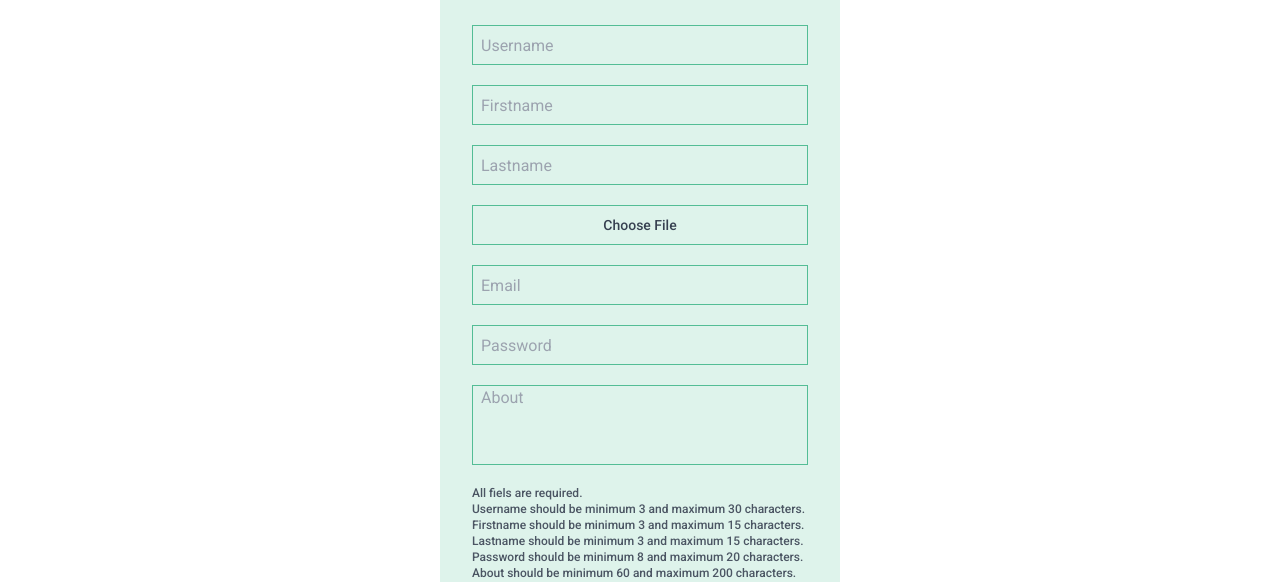
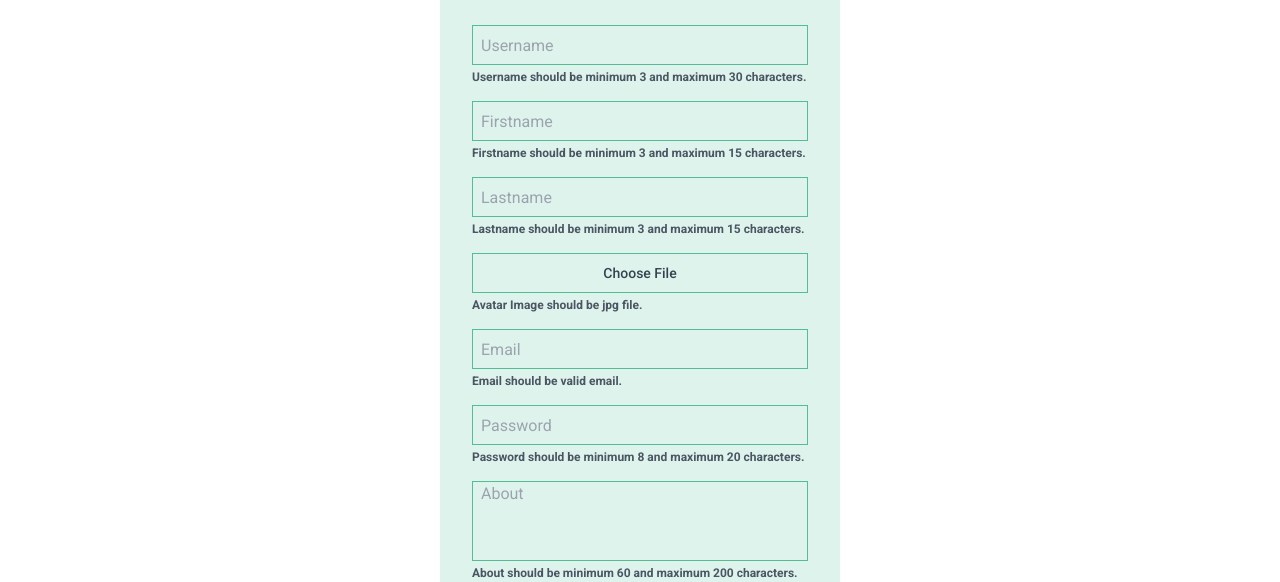
Before and after one commit to PrinceKhunt16/My-Blog-NextJs-Strapi-Redux-TypeScript, a Next.js app in the folder my-blog-client/: page /signin in a window 1280 px wide. Shown: the part 215-797 px from the top of the page. Built offline with nearby package versions, Linux system fonts and the light colour scheme.

Commit message:
Some changes

```diff
--- a/my-blog-client/pages/account.tsx
+++ b/my-blog-client/pages/account.tsx
@@ -44,7 +44,7 @@ export default function Account() {
                             <h1 className="font-caveatbrush text-3xl text-gray-600">{user.username}</h1>
                         </div>
                     </div>
-                    <ul className="w-full borderbottom pb-3 my-3 flex items-center justify-start gap-4">
+                    <ul className="w-full borderbottom pb-4 my-3 flex items-center justify-start gap-4">
                         {
                             tabs.map((t, idx) => {
                                 return (
--- a/my-blog-client/pages/signin.tsx
+++ b/my-blog-client/pages/signin.tsx
@@ -143,29 +143,27 @@ export default function Signup() {
                     <div className="w-[400px] my-20 rounded-lg bg-[#53bd9530]">
                         <form onSubmit={(e) => handleSubmit(e)} className="flex flex-col p-8">
                             <h1 className="font-caveatbrush text-2xl text-center text-gray-600 mb-6">Sign in</h1>
-                            <input className="bg-transparent mb-5 px-2 h-10 focus:outline-none text-gray-600 border border-[#53bd95]" type="text" name="username" placeholder="Username" onChange={(e) => handleChange(e)} />
-                            <input className="bg-transparent mb-5 px-2 h-10 focus:outline-none text-gray-600 border border-[#53bd95]" type="text" name="firstname" placeholder="Firstname" onChange={(e) => handleChange(e)} />
-                            <input className="bg-transparent mb-5 px-2 h-10 focus:outline-none text-gray-600 border border-[#53bd95]" type="text" name="lastname" placeholder="Lastname" onChange={(e) => handleChange(e)} />
+                            <input className="bg-transparent mb-1 px-2 h-10 focus:outline-none text-gray-600 border border-[#53bd95]" type="text" name="username" placeholder="Username" onChange={(e) => handleChange(e)} />
+                            <p className="mb-4 text-gray-600 font-semibold text-xs">Username should be minimum 3 and maximum 30 characters.</p>
+                            <input className="bg-transparent mb-1 px-2 h-10 focus:outline-none text-gray-600 border border-[#53bd95]" type="text" name="firstname" placeholder="Firstname" onChange={(e) => handleChange(e)} />
+                            <p className="text-gray-600 mb-4 font-semibold text-xs">Firstname should be minimum 3 and maximum 15 characters.</p>
+                            <input className="bg-transparent mb-1 px-2 h-10 focus:outline-none text-gray-600 border border-[#53bd95]" type="text" name="lastname" placeholder="Lastname" onChange={(e) => handleChange(e)} />
+                            <p className="text-gray-600 mb-4 font-semibold text-xs">Lastname should be minimum 3 and maximum 15 characters.</p>
                             <div className="signin flex gap-2">
                                 {avatarPreview &&
-                                    <img className="h-10 w-10 rounded-full object-cover border border-[#53bd95]" src={avatarPreview} alt="" />
+                                    <img className="h-10 w-10 rounded-full object-cover border border-[#53bd95]" src={avatarPreview} alt="avatar" />
                                 }
-                                <input className="mb-5 h-10 focus:outline-none text-gray-600 border border-[#53bd95]" type="file" name="avatar" onChange={(e) => handleChange(e)} />
+                                <input className="mb-1 h-10 focus:outline-none text-gray-600 border border-[#53bd95]" type="file" name="avatar" onChange={(e) => handleChange(e)} />
                             </div>
-                            <input className="bg-transparent mb-5 px-2 h-10 focus:outline-none text-gray-600 border border-[#53bd95]" type="text" name="email" placeholder="Email" onChange={(e) => handleChange(e)} />
-                            <input className="bg-transparent mb-5 px-2 h-10 focus:outline-none text-gray-600 border border-[#53bd95]" type="password" name="password" placeholder="Password" onChange={(e) => handleChange(e)} />
-                            <textarea className="bg-transparent mb-5 px-2 h-20 focus:outline-none text-gray-600 border border-[#53bd95] resize-none" name="about" placeholder="About" onChange={(e) => handleChange(e)} />
-                            <div className="text-gray-600 pb-5 font-medium text-xs">
-                                <p>All fiels are required.</p>
-                                <p>Username should be minimum 3 and maximum 30 characters.</p>
-                                <p>Firstname should be minimum 3 and maximum 15 characters.</p>
-                                <p>Lastname should be minimum 3 and maximum 15 characters.</p>
-                                <p>Password should be minimum 8 and maximum 20 characters.</p>
-                                <p>About should be minimum 60 and maximum 200 characters.</p>
-                                <p>Avatar Image should be jpg file.</p>
-                            </div>
+                            <p className="text-gray-600 mb-4 font-semibold text-xs">Avatar Image should be jpg file.</p>
+                            <input className="bg-transparent mb-1 px-2 h-10 focus:outline-none text-gray-600 border border-[#53bd95]" type="text" name="email" placeholder="Email" onChange={(e) => handleChange(e)} />
+                            <p className="text-gray-600 mb-4 font-semibold text-xs">Email should be valid email.</p>
+                            <input className="bg-transparent mb-1 px-2 h-10 focus:outline-none text-gray-600 border border-[#53bd95]" type="password" name="password" placeholder="Password" onChange={(e) => handleChange(e)} />
+                            <p className="text-gray-600 mb-4 font-semibold text-xs">Password should be minimum 8 and maximum 20 characters.</p>
+                            <textarea className="bg-transparent mb-1 px-2 h-20 focus:outline-none text-gray-600 border border-[#53bd95] resize-none" name="about" placeholder="About" onChange={(e) => handleChange(e)} />
+                            <p className="text-gray-600 mb-4 font-semibold text-xs">About should be minimum 60 and maximum 200 characters.</p>
                             <div className="mt-5 flex items-center justify-center bottom-0 left-0 w-full p-2">
-                                <button type="submit" className="text-gray-700 pt-[2px] h-[42px] w-24 text-sm font-medium rounded-full bg-[#53bd9560]">SIGN IN</button>
+                                <button type="submit" className="text-gray-700 mt-4 h-[40px] w-20 text-xs font-bold rounded-full bg-[#53bd9560]">SIGN IN</button>
                             </div>
                         </form>
                     </div>
--- a/my-blog-client/pages/signup.tsx
+++ b/my-blog-client/pages/signup.tsx
@@ -51,9 +51,8 @@ export default function Login() {
 
             setUserContext({ ...obj })
             setIsLoggedIn(true)
-            Toast('You are logged in')
 
-            router.push('/')
+            router.push('/account')
         } catch (e) {
             console.log(e)
             Toast('Invalid user credentials')
@@ -83,7 +82,7 @@ export default function Login() {
                                 <input className="bg-transparent mb-5 px-2 h-10 focus:outline-none text-gray-600 border border-[#53bd95]" type="email" name="email" placeholder="Email" onChange={(e) => handleChange(e)} />
                                 <input className="bg-transparent mb-5 px-2 h-10 focus:outline-none text-gray-600 border border-[#53bd95]" type="password" name="password" placeholder="Password" onChange={(e) => handleChange(e)} />
                                 <div className="mt-5 flex items-center justify-center bottom-0 left-0 w-full p-2">
-                                    <button type="submit" className="text-gray-700 pt-[2px] h-[42px] w-24 text-sm font-medium rounded-full bg-[#53bd9560]">SIGN UP</button>
+                                    <button type="submit" className="text-gray-700 mt-4 h-[40px] w-20 text-xs font-bold rounded-full bg-[#53bd9560]">SIGN UP</button>
                                 </div>
                             </form>
                         </div>
--- a/my-blog-client/pages/write.tsx
+++ b/my-blog-client/pages/write.tsx
@@ -166,16 +166,20 @@ export default function Write({ categories }: IPropTypes) {
                 <div className="w-[400px] my-20 rounded-lg bg-[#53bd9530]">
                     <form className="flex flex-col p-8" onSubmit={(e) => handleSubmit(e)} >
                         <h1 className="font-caveatbrush text-2xl text-center text-gray-600 mb-6">Write Blog</h1>
-                        <input className="bg-transparent mb-5 px-2 h-10 focus:outline-none text-gray-600 border border-[#53bd95]" type="text" name="Title" placeholder="Title" onChange={(e) => handleChange(e)} />
+                        <input className="bg-transparent mb-1 px-2 h-10 focus:outline-none text-gray-600 border border-[#53bd95]" type="text" name="Title" placeholder="Title" onChange={(e) => handleChange(e)} />
+                        <p className="text-gray-600 mb-4 font-semibold text-xs">Title should be minimum 10 and maximum 150 characters.</p>
                         <div className="signin flex gap-2">
                             {imagePreview &&
                                 <img className="h-10 w-20 object-cover border border-[#53bd95]" src={imagePreview} alt="" />
                             }
-                            <input className="mb-5 h-10 focus:outline-none text-gray-600 border border-[#53bd95]" type="file" name="Image" onChange={(e) => handleChange(e)} />
+                            <input className="mb-1 h-10 focus:outline-none text-gray-600 border border-[#53bd95]" type="file" name="Image" onChange={(e) => handleChange(e)} />
                         </div>
-                        <input className="bg-transparent mb-5 px-2 h-10 focus:outline-none text-gray-600 border border-[#53bd95]" type="text" name="shortDescription" placeholder="Short Discription" onChange={(e) => handleChange(e)} />
-                        <textarea className="write-textarea bg-transparent mb-5 px-2 h-28 focus:outline-none text-gray-600 border border-[#53bd95] resize-none" name="Body" placeholder="Body" onChange={(e) => handleChange(e)} />
-                        <select className="bg-transparent mb-5 px-2 h-10 focus:outline-none text-gray-600 border border-[#53bd95]" onChange={(e) => setCategory(e.target.value)}>
+                        <p className="text-gray-600 mb-4 font-semibold text-xs">Blog Image should be jpg file.</p>
+                        <input className="bg-transparent mb-1 px-2 h-10 focus:outline-none text-gray-600 border border-[#53bd95]" type="text" name="shortDescription" placeholder="Short Discription" onChange={(e) => handleChange(e)} />
+                        <p className="text-gray-600 mb-4 font-semibold text-xs">Short Description should be minimum 300 characters.</p>
+                        <textarea className="write-textarea bg-transparent mb-1 px-2 h-28 focus:outline-none text-gray-600 border border-[#53bd95] resize-none" name="Body" placeholder="Body" onChange={(e) => handleChange(e)} />
+                        <p className="text-gray-600 mb-4 font-semibold text-xs">Body should be minimum 300 characters. </p>
+                        <select className="bg-transparent mb-1 px-2 h-10 focus:outline-none text-gray-600 border border-[#53bd95]" onChange={(e) => setCategory(e.target.value)}>
                             <option className="bg-[#53bd9530]" value="0">Category</option>
                             {categories.items.map((category) => {
                                 return (
@@ -185,16 +189,9 @@ export default function Write({ categories }: IPropTypes) {
                                 )
                             })}
                         </select>
-                        <div className="text-gray-600 pb-5 font-medium text-xs">
-                            <p>All fiels are required.</p>
-                            <p>Title should be minimum 10 and maximum 150 characters.</p>
-                            <p>Body should be minimum 300 characters. </p>
-                            <p>Short Description should be minimum 300 characters.</p>
-                            <p>Category should be selected.</p>
-                            <p>Blog Image should be jpg file.</p>
-                        </div>
+                        <p className="text-gray-600 mb-4 font-semibold text-xs">Category should be selected.</p>
                         <div className="mt-5 flex items-center justify-center bottom-0 left-0 w-full p-2">
-                            <button className="text-gray-700 pt-[2px] h-[42px] w-24 text-sm font-medium rounded-full bg-[#53bd9560]" type="submit">POST</button>
+                            <button className="text-gray-700 mt-4 h-[40px] w-20 text-xs font-bold rounded-full bg-[#53bd9560]" type="submit">POST</button>
                         </div>
                     </form>
                 </div>
```
Also changed, not shown: my-blog-client/components/BlogCard.tsx (+8 -6 lines), my-blog-client/components/DisplayMoreArticle.tsx (+4 -4 lines), my-blog-client/components/UserBlogCard.tsx (+17 -8 lines), my-blog-client/pages/article/[article].tsx (+6 -6 lines).
